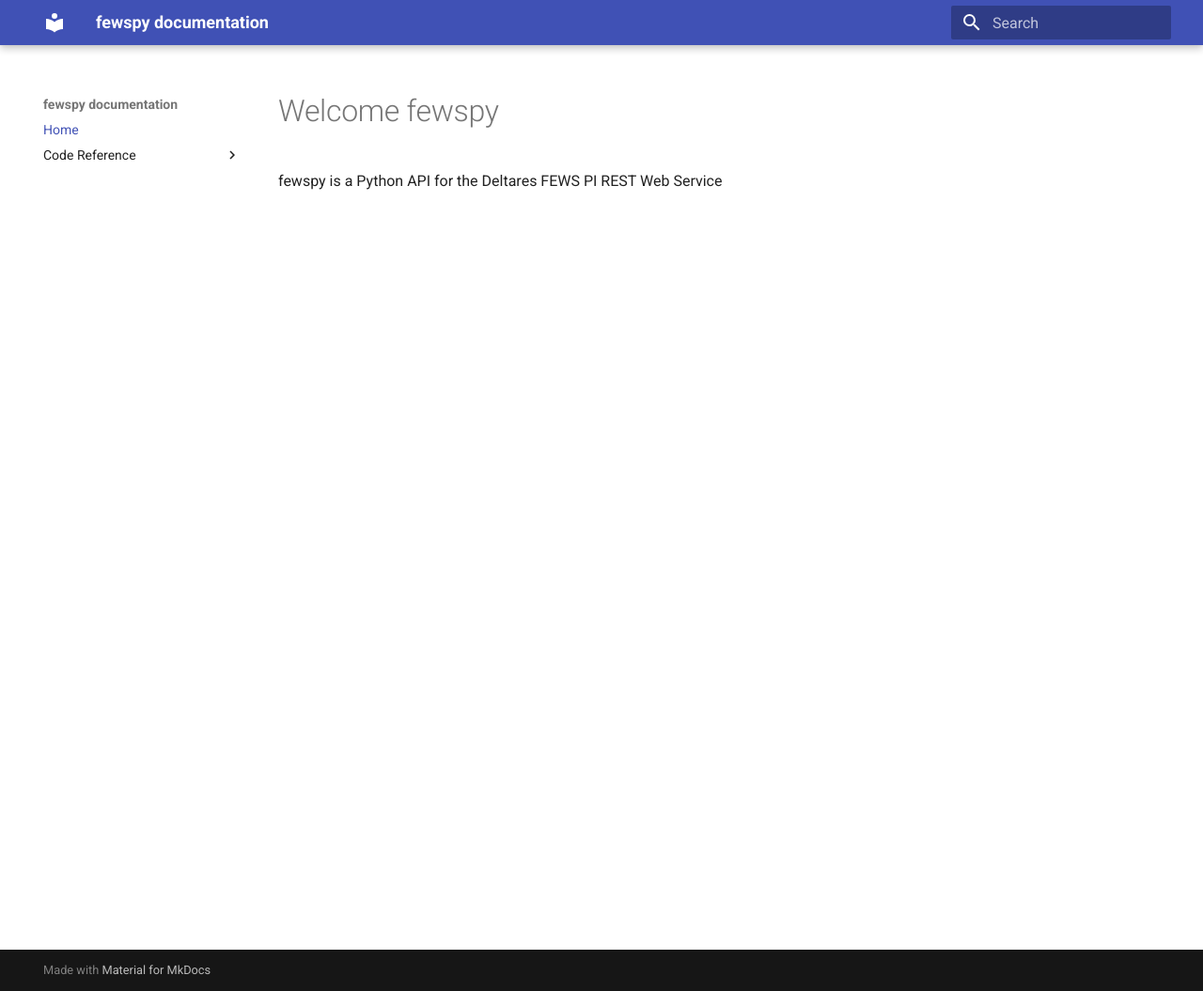
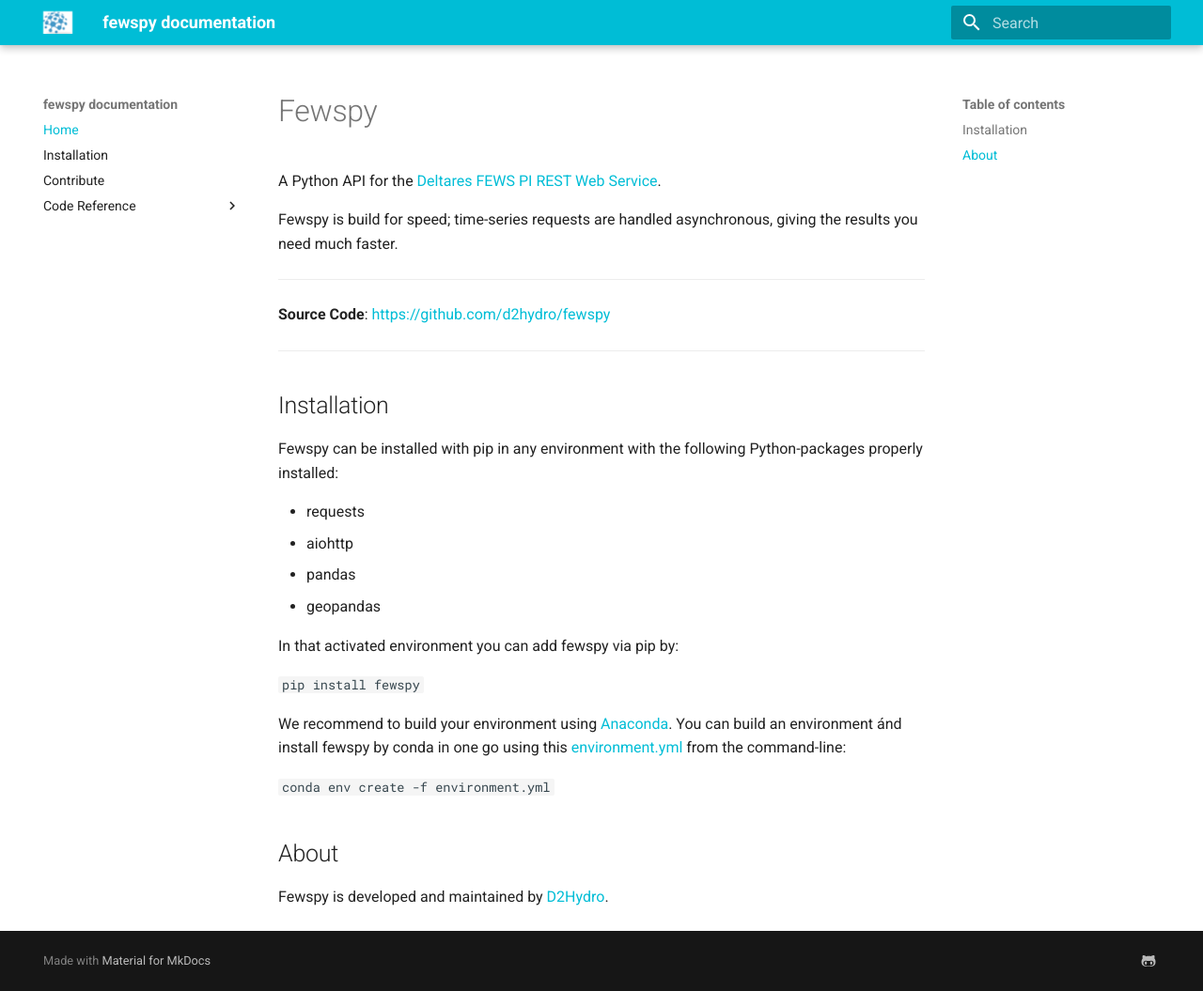
Before and after one commit to d2hydro/fewspy, an MkDocs documentation site: the page built from docs/index.md, in a window 1280 px wide and 1055 px high. Shown: the whole window at 94% size. Built offline with MkDocs 1.6.1 and Material for MkDocs 9.7.7, drawn with Linux system fonts in a browser that asks for light colours.

Commit message:
updated documentation

```diff
--- a/docs/index.md
+++ b/docs/index.md
@@ -1,3 +1,36 @@
-# Welcome fewspy
+# Fewspy
 
-fewspy is a Python API for the Deltares FEWS PI REST Web Service
+A Python API for the [Deltares FEWS PI REST Web Service](https://publicwiki.deltares.nl/display/FEWSDOC/FEWS+PI+REST+Web+Service).
+
+Fewspy is build for speed; time-series requests are handled asynchronous, giving the results you need much faster.
+
+---
+
+**Source Code**: [https://github.com/d2hydro/fewspy](https://github.com/d2hydro/fewspy)
+
+---
+
+## Installation
+
+Fewspy can be installed with pip in any environment with the following Python-packages properly installed:
+
+* requests
+* aiohttp
+* pandas
+* geopandas
+
+In that activated environment you can add fewspy via pip by:
+
+`
+pip install fewspy
+`
+
+We recommend to build your environment using [Anaconda](https://www.anaconda.com/). You can build an environment ánd install fewspy by conda in one go using this <a href="https://github.com/d2hydro/fewspy/blob/main/envs/environment.yml" target="_blank">environment.yml</a> from the command-line:
+
+`
+conda env create -f environment.yml
+`
+
+## About
+
+Fewspy is developed and maintained by [D2Hydro](https://d2hydro.nl/).
--- a/mkdocs.yml
+++ b/mkdocs.yml
@@ -1,11 +1,25 @@
 site_name: fewspy documentation
+site_url: https://d2hydro.github.io/fewspy
 theme:
   name: "material"
   language: en
+  logo: icons/logo/globe_only.png
+  favicon: icons/logo/globe_only.png
+  highlightjs: true
+  palette:
+    primary: cyan
+
 plugins:
   - search
   - mkdocstrings
+
+extra:
+  social:
+    - icon: fontawesome/brands/github-alt
+      link: https://github.com/d2hydro/fewspy
 nav:
     - Home: index.md
+    - Installation: manuals/installation.md
+    - Contribute: manuals/contribute.md
     - Code Reference:
         - Api: reference/api.md
```
Also changed, not shown: docs/manuals/contribute.md (added, +40 -0 lines), docs/manuals/installation.md (added, +40 -0 lines), docs/icons/logo/globe_only.png (added).
